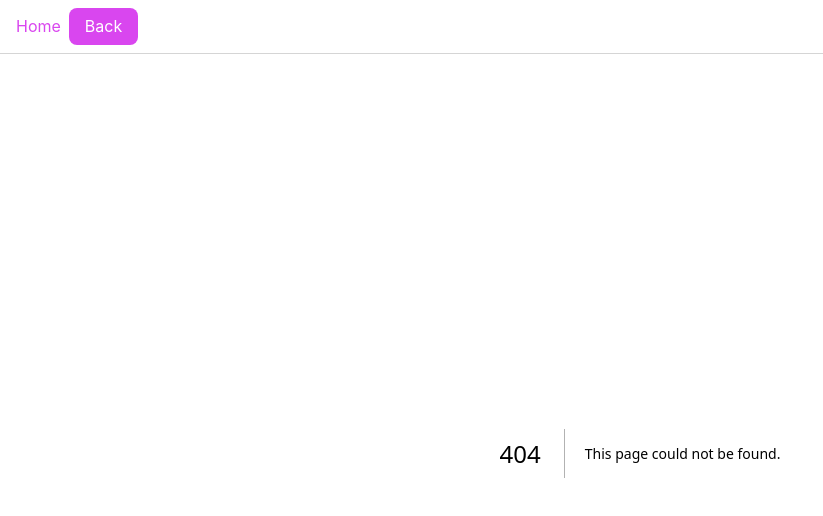
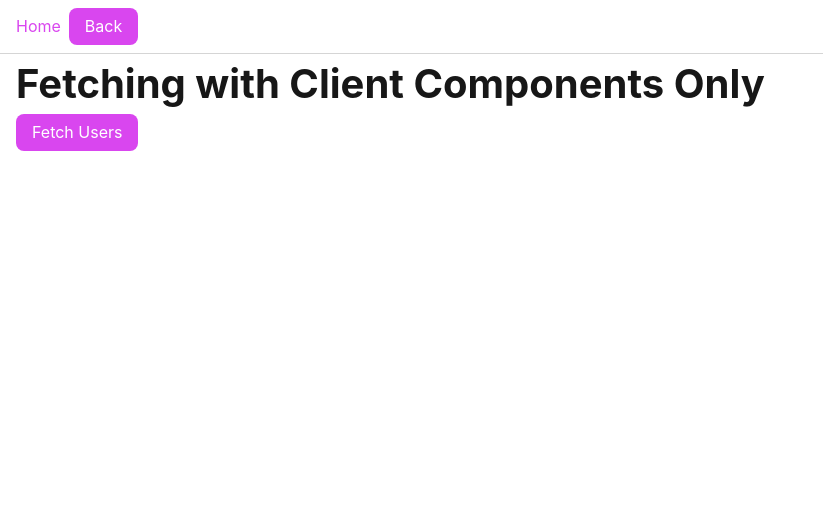
Before and after one commit to emanuelefavero/nextjs-16, a Next.js app: page /fetching/button-triggered/client-only in a window 1280 px wide. Before the commit this address had no page. Shown: the top 516 px of the page, without its empty margins (0-823 px from the left). Built offline with nearby package versions, Linux system fonts and the light colour scheme.

Commit message:
feat: add /fetching/button-triggered/client-only

```diff
--- /dev/null
+++ b/src/app/fetching/button-triggered/client-only/page.tsx
@@ -0,0 +1,10 @@
+import { Users } from './users'
+
+export default function Page() {
+  return (
+    <>
+      <h1>Fetching with Client Components Only</h1>
+      <Users />
+    </>
+  )
+}
--- /dev/null
+++ b/src/app/fetching/button-triggered/client-only/users.tsx
@@ -0,0 +1,37 @@
+'use client'
+
+import type { Users as UsersType } from '@/types/users'
+import { useState, useTransition } from 'react'
+
+export function Users() {
+  const [users, setUsers] = useState<UsersType | null>(null)
+  const [pending, startTransition] = useTransition()
+
+  const getUsers = async () => {
+    startTransition(async () => {
+      const res = await fetch(
+        'https://jsonplaceholder.typicode.com/users?_limit=10',
+      )
+      const users: UsersType = await res.json()
+      setUsers(users)
+    })
+  }
+
+  return (
+    <div>
+      {users ? (
+        <ul>
+          {users.map((user) => (
+            <li key={user.id}>
+              {user.name} ({user.email})
+            </li>
+          ))}
+        </ul>
+      ) : (
+        <button onClick={getUsers}>
+          {pending ? 'Loading...' : 'Fetch Users'}
+        </button>
+      )}
+    </div>
+  )
+}
--- a/src/app/fetching/button-triggered/page.tsx
+++ b/src/app/fetching/button-triggered/page.tsx
@@ -10,6 +10,11 @@ export default function Page() {
             Fetching with Actions and useTransition
           </Link>
         </li>
+        <li>
+          <Link href='/fetching/button-triggered/client-only'>
+            Fetching with Client Components Only
+          </Link>
+        </li>
       </ul>
     </>
   )
```
